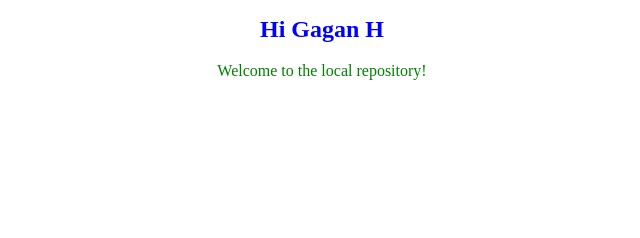
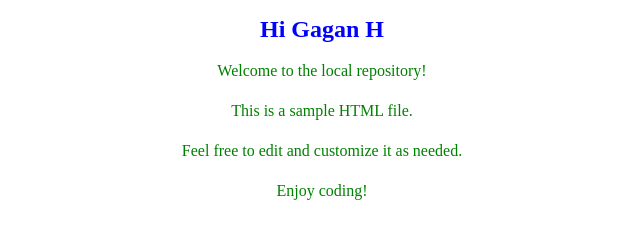
Before and after one commit to gaganguddi/new, a plain HTML site: page index.html in a window 1280 px wide. Shown: the whole page, without its empty margins (318-958 px from the left). Drawn offline with Linux system fonts and the light colour scheme.

Commit message:
Add to main2 branch

```diff
--- a/index.html
+++ b/index.html
@@ -9,5 +9,9 @@
 <body>
   <h1>Hi Gagan H </h1>
   <p>Welcome to the local repository!</p>
+  <p>This is a sample HTML file.</p>
+  <p>Feel free to edit and customize it as needed.</p>
+  <p>Enjoy coding!</p>
+
 </body>
 </html>
```
